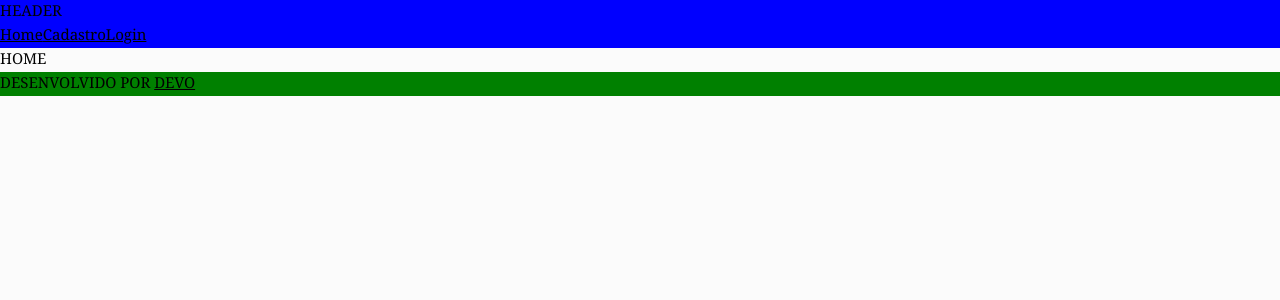
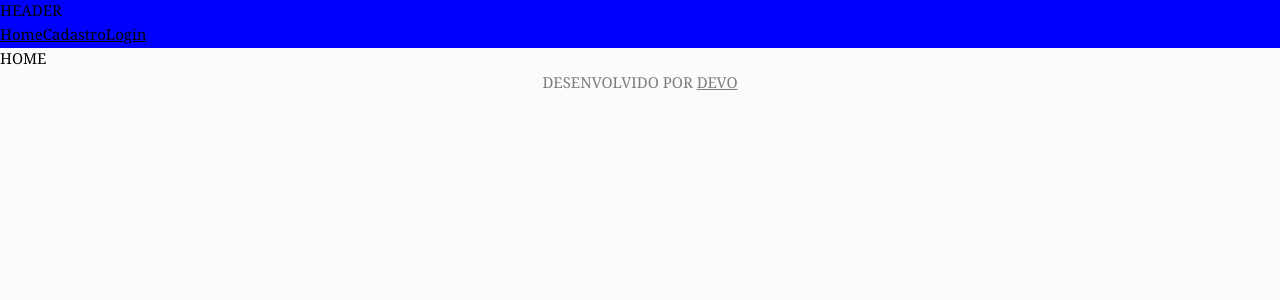
Before and after one commit to equipedevo/API_2_FRONT, a React (Create React App) app in the folder hermez/: page /base in a window 1280 px wide. Shown: the top 300 px of the page. Built offline with nearby package versions, Linux system fonts and the light colour scheme.

Commit message:
T12 - Estilizei o Footer Geral

```diff
--- a/hermez/src/components/css/Footer.css
+++ b/hermez/src/components/css/Footer.css
@@ -1,3 +1,7 @@
-footer{
-    background-color: green;
+.footerGeral *{
+    text-align: center;
+    color: var(--cinzaEscuro);
 }
+.footerGeral a:hover{
+    color: var(--preto);
+}
```
